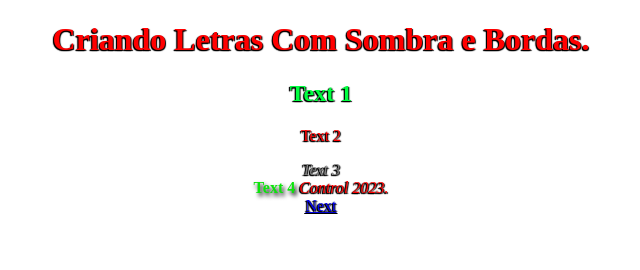
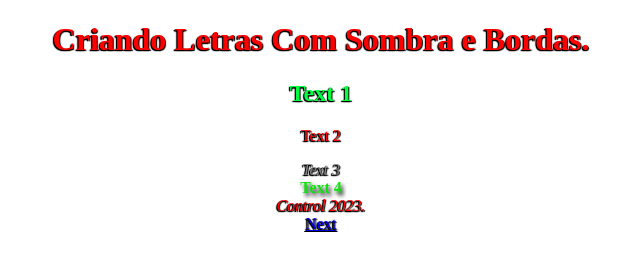
Before and after one commit to edskate/Cria--o-de--Ingles--nomes, a plain HTML site: page index.html in a window 1280 px wide. Shown: the whole page, without its empty margins (319-959 px from the left). Drawn offline with Linux system fonts and the light colour scheme.

Commit message:
mais um br

```diff
--- a/index.html
+++ b/index.html
@@ -38,7 +38,7 @@
    <h2>Text 1</h2>
    <p>Text 2</p>
    <em>Text 3</em> <br>
-   <b>Text 4</b>
+   <b>Text 4</b> <br>
    <i>Control 2023.</i> <br>
 <a href="Criaçãok.html">Next</a>
 </body>
```
